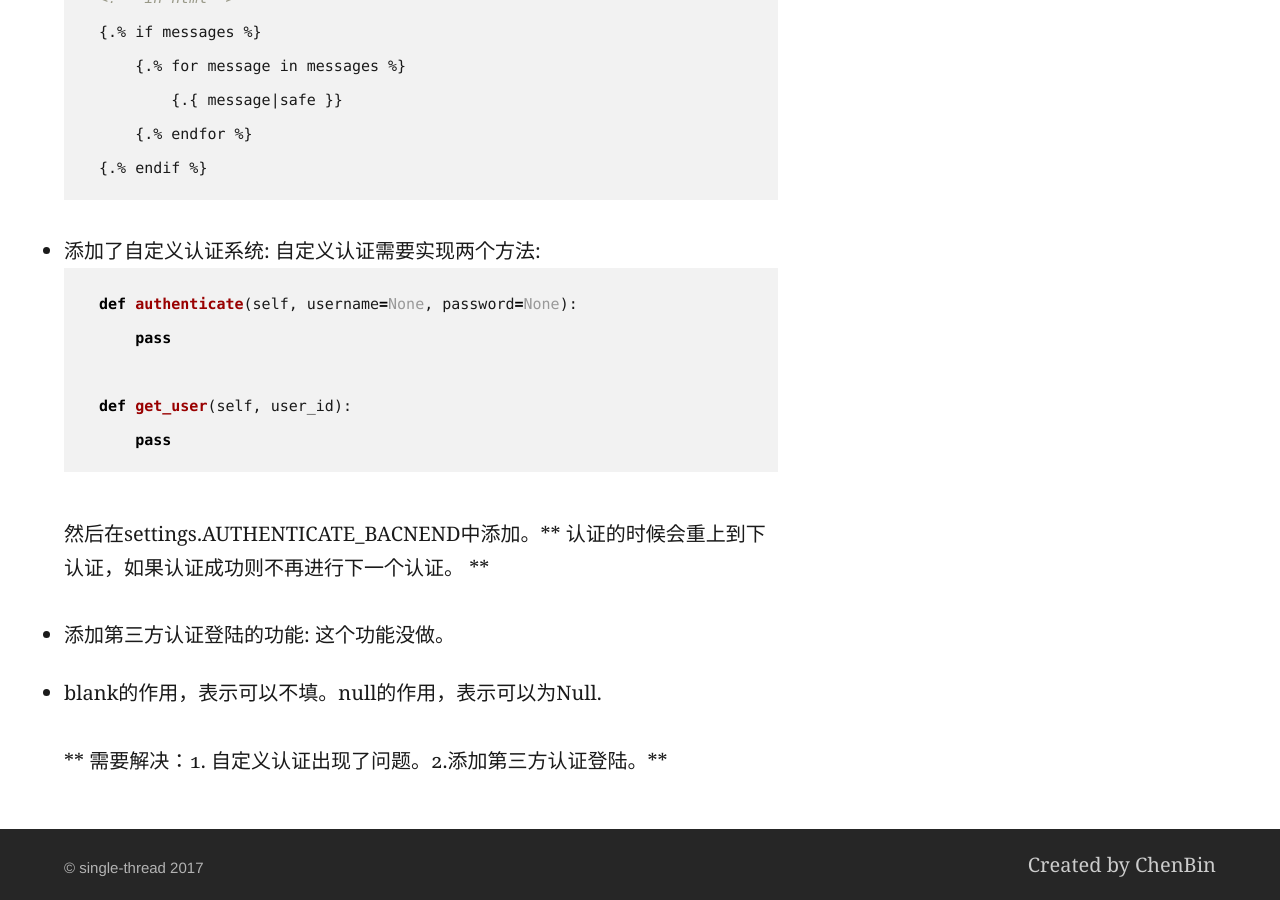
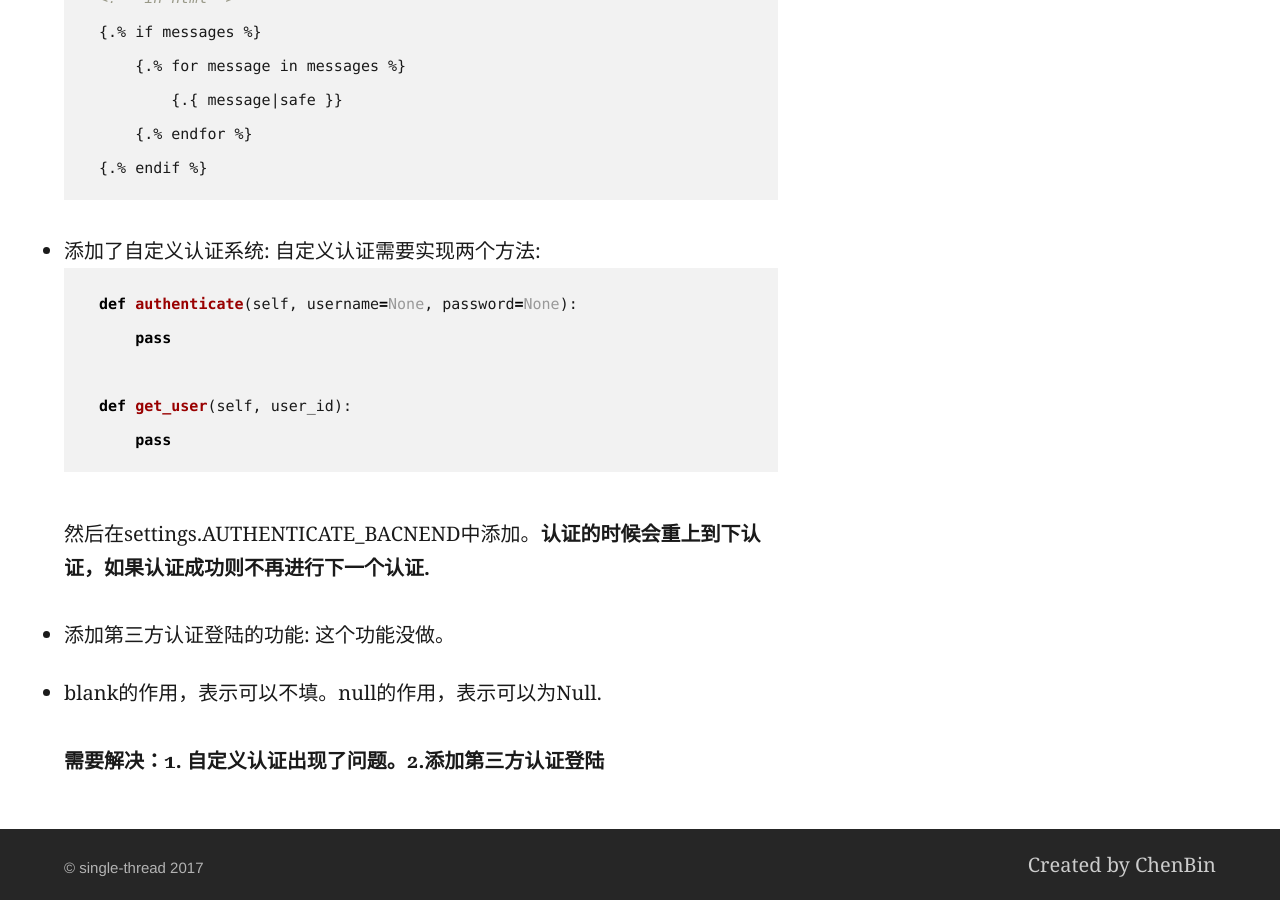
Before and after one commit to DrCBin/DrCBin.github.io, a Jekyll site: the page built from _posts/2017-03-22-读django-by-example笔记.md, in a window 1280 px wide and 900 px high, scrolled down 8657 px. Built offline with Jekyll 4.4.1, drawn with Linux system fonts in a browser that asks for light colours; comment, search, counter and statistics services are not loaded; some of the changed text lies outside the part shown.

Commit message:
2017.4.5

````diff
--- a/_posts/2017-03-22-读django-by-example笔记.md
+++ b/_posts/2017-03-22-读django-by-example笔记.md
@@ -182,7 +182,7 @@ class Post:
 ```python
 	profile_form = ProfileEditForm(instance=request.user.profile)
 ```
-** 这个参数是干嘛用的。？ **大概的感觉是这个表单中的数据和这个实例关联，如果实例中有表单中某个数据的字段就将它填充上。
+**这个参数是干嘛用的。？**大概的感觉是这个表单中的数据和这个实例关联，如果实例中有表单中某个数据的字段就将它填充上。
 
 
 
@@ -216,11 +216,11 @@ class Post:
 	def get_user(self, user_id):
 		pass
 ```
-然后在settings.AUTHENTICATE_BACNEND中添加。** 认证的时候会重上到下认证，如果认证成功则不再进行下一个认证。 **
+然后在settings.AUTHENTICATE_BACNEND中添加。**认证的时候会重上到下认证，如果认证成功则不再进行下一个认证.**
 
 - 添加第三方认证登陆的功能:
 这个功能没做。
 
 - blank的作用，表示可以不填。null的作用，表示可以为Null.
 
-** 需要解决：1. 自定义认证出现了问题。2.添加第三方认证登陆。**
+**需要解决：1. 自定义认证出现了问题。2.添加第三方认证登陆**
````
